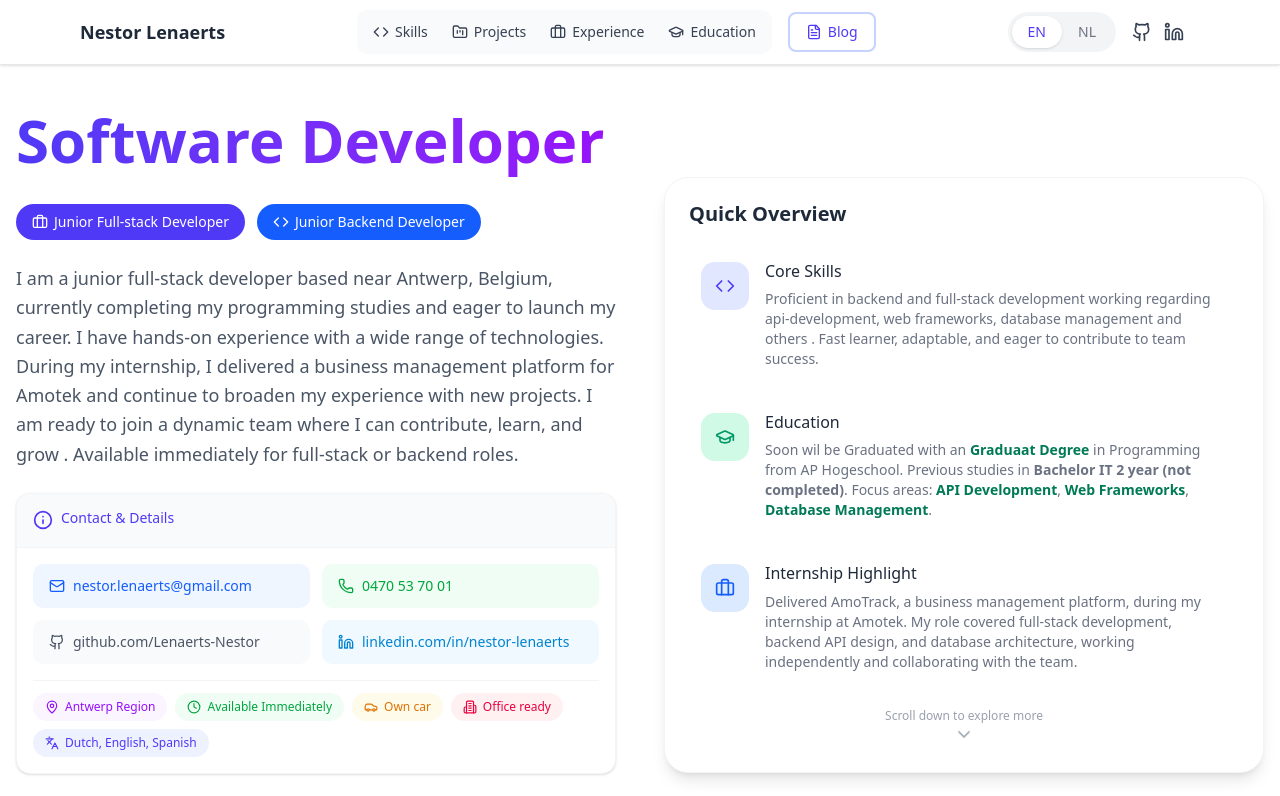
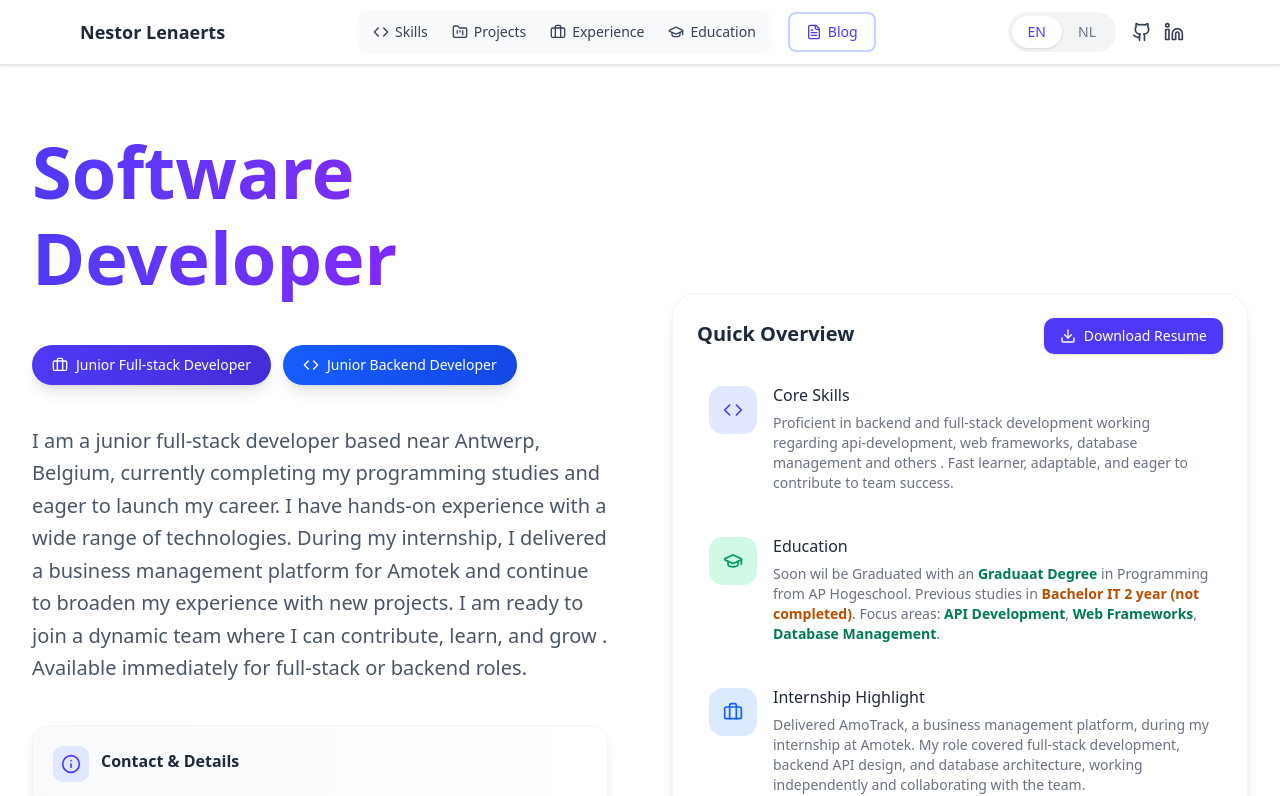
Before and after one commit to Lenaerts-Nestor/personal-portfolio, a React (Vite) app: page / in a window 1280 px wide. Shown: the top 796 px of the page. Built offline with nearby package versions, Linux system fonts and the light colour scheme.

Commit message:
clean up of code

```diff
--- a/src/components/home/sections/intro-section.tsx
+++ b/src/components/home/sections/intro-section.tsx
@@ -1,92 +1,61 @@
 import { motion } from 'framer-motion';
-import { Download } from 'lucide-react';
+import { memo, useMemo } from 'react';
 import { gradientTextClasses } from '../../../style/style';
 import { useI18n } from '../../shared/i18nContext';
-import { Code, Briefcase, GraduationCap } from 'lucide-react';
 
 import { ContactCard } from './intro/contact-card';
 import { OverviewCard } from './intro/overview-card';
 import { PositionBadges } from './intro/position-badges';
 import { SectionDescription } from './intro/section-description';
+import { createOverviewSections } from './intro/overview-data';
 import { staggerContainer, fadeIn } from '../../../interface/intro';
 
-export const IntroSection = () => {
+export const IntroSection = memo(() => {
   const { t } = useI18n();
-
-  const overviewSections = [
-    {
-      icon: <Code className='w-5 h-5' />,
-      title: t('home.coreSkillsTitle'),
-      description: t('home.intro.overviewSkillsDescription'),
-      bgColor: 'bg-indigo-100',
-      textColor: 'text-indigo-600',
-      iconColor: 'text-indigo-600',
-    },
-    {
-      icon: <GraduationCap className='w-5 h-5' />,
-      title: t('home.educationTitle'),
-      description: t('home.intro.overviewEducationSummary').replace(
-        /API Development|Web Frameworks|Database Management/g,
-        '<span class="font-semibold text-emerald-700">$&</span>'
-      ),
-      bgColor: 'bg-emerald-100',
-      textColor: 'text-emerald-600',
-      iconColor: 'text-emerald-600',
-    },
-    {
-      icon: <Briefcase className='w-5 h-5' />,
-      title: t('home.intro.internshipHighlightTitle'),
-      description: t('home.intro.internshipHighlightDescription'),
-      bgColor: 'bg-blue-100',
-      textColor: 'text-blue-600',
-      iconColor: 'text-blue-600',
-    },
-  ];
+  const overviewSections = useMemo(() => createOverviewSections(t), [t]);
 
   return (
     <section
       id='intro'
-      className='min-h-[calc(100vh-64px)] flex items-center py-6 sm:py-10 overflow-hidden'
+      className='min-h-[calc(100vh-64px)] flex items-center py-8 sm:py-12 lg:py-16 overflow-hidden'
+      role='banner'
+      aria-labelledby='intro-heading'
     >
-      <div className='max-w-7xl mx-auto px-4 w-full'>
-        <div className='grid lg:grid-cols-2 gap-12 items-center'>
+      <div className='max-w-7xl mx-auto px-4 sm:px-6 lg:px-8 w-full'>
+        <div className='grid lg:grid-cols-2 gap-8 lg:gap-16 items-center'>
+          {/* Main Content */}
           <motion.div
             initial='hidden'
             animate='visible'
             variants={staggerContainer}
-            className='space-y-6'
+            className='space-y-8 lg:space-y-10'
           >
             <motion.h1
-              className={`text-4xl sm:text-5xl lg:text-6xl font-bold text-indigo-600 ${gradientTextClasses}`}
+              id='intro-heading'
+              className={`text-4xl sm:text-5xl lg:text-6xl xl:text-7xl font-bold leading-tight ${gradientTextClasses}`}
               variants={fadeIn}
             >
               {t('home.intro.softwareDeveloper')}
             </motion.h1>
-            <PositionBadges t={t} fadeIn={fadeIn} />
-            <SectionDescription t={t} fadeIn={fadeIn} />
-            <ContactCard t={t} fadeIn={fadeIn} />
-            <motion.div variants={fadeIn}>
-              <a
-                href={t('about.cvDownloadLink')}
-                download
-                className='inline-flex items-center justify-center gap-2 px-6 py-3 bg-indigo-600 text-white rounded-lg hover:bg-indigo-700 transition-colors duration-300'
-              >
-                <Download className='w-5 h-5' />
-                <span>{t('home.intro.downloadResume')}</span>
-              </a>
-            </motion.div>
+
+            <PositionBadges />
+            <SectionDescription />
+            <ContactCard />
           </motion.div>
 
+          {/* Overview Card */}
           <motion.div
             initial={{ opacity: 0, x: 20 }}
             animate={{ opacity: 1, x: 0 }}
             transition={{ duration: 0.6, delay: 0.2 }}
-            className='w-full'
+            className='w-full lg:justify-self-end'
           >
-            <OverviewCard t={t} overviewSections={overviewSections} />
+            <OverviewCard overviewSections={overviewSections} />
           </motion.div>
         </div>
       </div>
     </section>
   );
-};
+});
+
+IntroSection.displayName = 'IntroSection';
--- a/src/components/home/sections/intro/contact-card.tsx
+++ b/src/components/home/sections/intro/contact-card.tsx
@@ -1,100 +1,146 @@
 import { Info, Mail, Phone, Github, Linkedin, MapPin, Clock, Car, Building2, Languages, Briefcase, Code } from 'lucide-react';
 import { motion } from 'framer-motion';
-import type { ContactCardProps } from '../../../../interface/intro';
+import { memo } from 'react';
+import { useI18n } from '../../../shared/i18nContext';
+import { fadeIn } from '../../../../interface/intro';
 
+const contactItems = [
+  {
+    key: 'email',
+    icon: Mail,
+    color: 'blue',
+    href: (value: string) => `mailto:${value}`,
+    ariaLabel: 'Send email'
+  },
+  {
+    key: 'phone',
+    icon: Phone,
+    color: 'green',
+    href: (value: string) => `tel:${value}`,
+    ariaLabel: 'Call phone number'
+  },
+  {
+    key: 'githubUsername',
+    icon: Github,
+    color: 'gray',
+    href: (value: string) => `https://${value}`,
+    target: '_blank',
+    ariaLabel: 'View GitHub profile'
+  },
+  {
+    key: 'linkedinUsername',
+    icon: Linkedin,
+    color: 'sky',
+    href: (value: string) => `https://${value}`,
+    target: '_blank',
+    ariaLabel: 'View LinkedIn profile'
+  },
+];
 
+const statusBadges = [
+  { key: 'antwerpenRegion', icon: MapPin, color: 'purple' },
+  { key: 'availableImmediately', icon: Clock, color: 'green' },
+  { key: 'hasCar', icon: Car, color: 'amber' },
+  { key: 'officeReady', icon: Building2, color: 'rose' },
+  { key: 'languages', icon: Languages, color: 'indigo' },
+];
 
-export const ContactCard = ({ t, fadeIn }: ContactCardProps) => {
+const mobileBadges = [
+  { key: 'juniorFullStack', icon: Briefcase, color: 'indigo' },
+  { key: 'juniorBackend', icon: Code, color: 'blue' },
+];
+
+export const ContactCard = memo(() => {
+  const { t } = useI18n();
+
+  const getContactItemClasses = (color: string) => {
+    const colorMap = {
+      blue: 'bg-blue-50 text-blue-600 hover:bg-blue-100',
+      green: 'bg-green-50 text-green-600 hover:bg-green-100',
+      gray: 'bg-gray-50 text-gray-600 hover:bg-gray-100',
+      sky: 'bg-sky-50 text-sky-600 hover:bg-sky-100',
+    };
+    return `group flex items-center gap-3 px-4 py-3.5 rounded-xl transition-all duration-200 hover:scale-[1.02] hover:shadow-md ${colorMap[color as keyof typeof colorMap]}`;
+  };
+
+  const getBadgeClasses = (color: string, variant: 'status' | 'mobile' = 'status') => {
+    const baseClasses = 'inline-flex items-center gap-2 px-3 py-2 rounded-full text-xs font-medium transition-colors duration-200';
+    const colorMap = {
+      purple: variant === 'status' ? 'bg-purple-50 text-purple-600 hover:bg-purple-100' : 'bg-purple-100 text-purple-700 hover:bg-purple-200',
+      green: variant === 'status' ? 'bg-green-50 text-green-600 hover:bg-green-100' : 'bg-green-100 text-green-700 hover:bg-green-200',
+      amber: variant === 'status' ? 'bg-amber-50 text-amber-600 hover:bg-amber-100' : 'bg-amber-100 text-amber-700 hover:bg-amber-200',
+      rose: variant === 'status' ? 'bg-rose-50 text-rose-600 hover:bg-rose-100' : 'bg-rose-100 text-rose-700 hover:bg-rose-200',
+      indigo: variant === 'status' ? 'bg-indigo-50 text-indigo-600 hover:bg-indigo-100' : 'bg-indigo-100 text-indigo-700 hover:bg-indigo-200',
+      blue: variant === 'status' ? 'bg-blue-50 text-blue-600 hover:bg-blue-100' : 'bg-blue-100 text-blue-700 hover:bg-blue-200',
+    };
+    return `${baseClasses} ${colorMap[color as keyof typeof colorMap]}`;
+  };
+
   return (
     <motion.div
       variants={fadeIn}
-      className='mt-6 bg-white rounded-xl border border-gray-100 shadow-sm overflow-hidden'
+      className='bg-white rounded-2xl border border-gray-100 shadow-lg hover:shadow-xl transition-all duration-300 overflow-hidden backdrop-blur-sm'
     >
-      <div className='flex items-center gap-2 p-4 border-b border-gray-100 bg-gray-50'>
+      {/* Header */}
+      <div className='flex items-center gap-3 p-5 border-b border-gray-100 bg-gradient-to-r from-gray-50 to-white'>
+        <div className='p-2 bg-indigo-100 rounded-lg'>
           <Info className='w-5 h-5 text-indigo-600' />
-        <h3 className='text-sm font-medium text-indigo-600'>
+        </div>
+        <h3 className='text-base font-semibold text-gray-800'>
           {t('home.intro.contactDetails')}
         </h3>
       </div>
 
-      <div className='p-4'>
-        <div className='grid grid-cols-1 sm:grid-cols-2 gap-3 mb-4'>
+      <div className='p-5 space-y-5'>
+        {/* Contact Links */}
+        <div className='grid grid-cols-1 sm:grid-cols-2 gap-3'>
+          {contactItems.map(({ key, icon: Icon, color, href, target, ariaLabel }) => (
             <a
-            href={`mailto:${t('home.intro.email')}`}
-            className='flex items-center gap-2 px-4 py-3 bg-blue-50 text-blue-600 rounded-lg hover:bg-blue-100 transition-colors duration-200'
+              key={key}
+              href={href(t(`home.intro.${key}`))}
+              {...(target && { target, rel: 'noopener noreferrer' })}
+              className={getContactItemClasses(color)}
+              aria-label={ariaLabel}
             >
-            <Mail className='w-4 h-4 flex-shrink-0' />
-            <span className='text-sm truncate'>
-              {t('home.intro.email')}
+              <Icon className='w-4 h-4 flex-shrink-0 group-hover:scale-110 transition-transform duration-200' />
+              <span className='text-sm font-medium truncate'>
+                {t(`home.intro.${key}`)}
               </span>
             </a>
-          <a
-            href={`tel:${t('home.intro.phone')}`}
-            className='flex items-center gap-2 px-4 py-3 bg-green-50 text-green-600 rounded-lg hover:bg-green-100 transition-colors duration-200'
-          >
-            <Phone className='w-4 h-4 flex-shrink-0' />
-            <span className='text-sm truncate'>
-              {t('home.intro.phone')}
-            </span>
-          </a>
-          <a
-            href={`https://${t('home.intro.githubUsername')}`}
-            target='_blank'
-            rel='noopener noreferrer'
-            className='flex items-center gap-2 px-4 py-3 bg-gray-50 text-gray-600 rounded-lg hover:bg-gray-100 transition-colors duration-200'
-          >
-            <Github className='w-4 h-4 flex-shrink-0' />
-            <span className='text-sm truncate'>
-              {t('home.intro.githubUsername')}
-            </span>
-          </a>
-          <a
-            href={`https://${t('home.intro.linkedinUsername')}`}
-            target='_blank'
-            rel='noopener noreferrer'
-            className='flex items-center gap-2 px-4 py-3 bg-sky-50 text-sky-600 rounded-lg hover:bg-sky-100 transition-colors duration-200'
-          >
-            <Linkedin className='w-4 h-4 flex-shrink-0' />
-            <span className='text-sm truncate'>
-              {t('home.intro.linkedinUsername')}
-            </span>
-          </a>
+          ))}
         </div>
 
-        <div className='pt-3 border-t border-gray-100'>
+        {/* Status Badges */}
+        <div className='pt-4 border-t border-gray-100'>
           <div className='flex flex-wrap gap-2'>
-            <span className='inline-flex items-center gap-1.5 px-3 py-1.5 bg-purple-50 text-purple-600 rounded-full text-xs font-medium'>
-              <MapPin className='w-3.5 h-3.5' />
-              <span>{t('home.intro.antwerpenRegion')}</span>
+            {statusBadges.map(({ key, icon: Icon, color }) => {
+              const translationKey = key === 'hasCar' || key === 'officeReady' ? `home.${key}` : `home.intro.${key}`;
+              return (
+                <span
+                  key={key}
+                  className={getBadgeClasses(color)}
+                >
+                  <Icon className='w-3.5 h-3.5' />
+                  <span>{t(translationKey)}</span>
                 </span>
-            <span className='inline-flex items-center gap-1.5 px-3 py-1.5 bg-green-50 text-green-600 rounded-full text-xs font-medium'>
-              <Clock className='w-3.5 h-3.5' />
-              <span>{t('home.intro.availableImmediately')}</span>
+              );
+            })}
+
+            {/* Mobile-only position badges */}
+            {mobileBadges.map(({ key, icon: Icon, color }) => (
+              <span
+                key={key}
+                className={`${getBadgeClasses(color, 'mobile')} md:hidden`}
+              >
+                <Icon className='w-3.5 h-3.5' />
+                <span>{t(`home.intro.${key}`)}</span>
               </span>
-            <span className='inline-flex items-center gap-1.5 px-3 py-1.5 bg-amber-50 text-amber-600 rounded-full text-xs font-medium'>
-              <Car className='w-3.5 h-3.5' />
-              <span>{t('home.hasCar')}</span>
-            </span>
-            <span className='inline-flex items-center gap-1.5 px-3 py-1.5 bg-rose-50 text-rose-600 rounded-full text-xs font-medium'>
-              <Building2 className='w-3.5 h-3.5' />
-              <span>{t('home.officeReady')}</span>
-            </span>
-            <span className='inline-flex items-center gap-1.5 px-3 py-1.5 bg-indigo-50 text-indigo-600 rounded-full text-xs font-medium'>
-              <Languages className='w-3.5 h-3.5' />
-              <span>{t('home.intro.languages')}</span>
-            </span>
-
-            <span className='inline-flex items-center gap-1.5 px-3 py-1.5 bg-indigo-100 text-indigo-700 rounded-full text-xs font-medium md:hidden'>
-              <Briefcase className='w-3.5 h-3.5' />
-              <span>{t('home.intro.juniorFullStack')}</span>
-            </span>
-            <span className='inline-flex items-center gap-1.5 px-3 py-1.5 bg-blue-100 text-blue-700 rounded-full text-xs font-medium md:hidden'>
-              <Code className='w-3.5 h-3.5' />
-              <span>{t('home.intro.juniorBackend')}</span>
-            </span>
+            ))}
           </div>
         </div>
       </div>
     </motion.div>
   );
-};
+});
+
+ContactCard.displayName = 'ContactCard';
--- a/src/components/home/sections/intro/overview-card.tsx
+++ b/src/components/home/sections/intro/overview-card.tsx
@@ -1,14 +1,33 @@
-import type { OverviewCardProps } from '../../../../interface/intro';
+import { memo } from 'react';
+import { Download } from 'lucide-react';
 import { ScrollIndicator } from './scroll-indicator';
+import { useI18n } from '../../../shared/i18nContext';
+import type { OverviewSection } from '../../../../interface/intro';
 
+interface OverviewCardProps {
+  overviewSections: OverviewSection[];
+}
 
-export const OverviewCard = ({ t, overviewSections }: OverviewCardProps) => {
+export const OverviewCard = memo(({ overviewSections }: OverviewCardProps) => {
+  const { t } = useI18n();
+
   return (
     <div className='bg-white rounded-3xl shadow-lg overflow-hidden border border-gray-100 hover:shadow-xl transition-shadow duration-300'>
       <div className='p-6'>
-        <h2 className='text-xl font-semibold text-gray-800 mb-5'>
-          {t('home.quickOverview')}
-        </h2>
+        <div className='flex items-center justify-between mb-5'>
+          <h2 className='text-xl font-semibold text-gray-800'>
+            {t('home.quickOverview')}
+          </h2>
+          <a
+            href={t('about.cvDownloadLink')}
+            download
+            className='inline-flex items-center gap-2 px-4 py-2 bg-indigo-600 text-white rounded-lg hover:bg-indigo-700 transition-colors duration-300 text-sm font-medium shadow-sm hover:shadow-md'
+          >
+            <Download className='w-4 h-4' />
+            <span className='hidden sm:inline'>{t('home.intro.downloadResume')}</span>
+            <span className='sm:hidden'>CV</span>
+          </a>
+        </div>
 
         <div className='space-y-5'>
           {overviewSections.map((section, index) => (
@@ -38,8 +57,10 @@ export const OverviewCard = ({ t, overviewSections }: OverviewCardProps) => {
           ))}
         </div>
 
-        <ScrollIndicator t={t} />
+        <ScrollIndicator />
       </div>
     </div>
   );
-};
+});
+
+OverviewCard.displayName = 'OverviewCard';
--- /dev/null
+++ b/src/components/home/sections/intro/overview-data.ts
@@ -0,0 +1,33 @@
+import { createElement } from 'react';
+import { Code, Briefcase, GraduationCap } from 'lucide-react';
+import type { OverviewSection } from '../../../../interface/intro';
+
+export const createOverviewSections = (t: (key: string) => string): OverviewSection[] => [
+  {
+    icon: createElement(Code, { className: 'w-5 h-5' }),
+    title: t('home.coreSkillsTitle'),
+    description: t('home.intro.overviewSkillsDescription'),
+    bgColor: 'bg-indigo-100',
+    textColor: 'text-indigo-600',
+    iconColor: 'text-indigo-600',
+  },
+  {
+    icon: createElement(GraduationCap, { className: 'w-5 h-5' }),
+    title: t('home.educationTitle'),
+    description: t('home.intro.overviewEducationSummary').replace(
+      /API Development|Web Frameworks|Database Management/g,
+      '<span class="font-semibold text-emerald-700">$&</span>'
+    ),
+    bgColor: 'bg-emerald-100',
+    textColor: 'text-emerald-600',
+    iconColor: 'text-emerald-600',
+  },
+  {
+    icon: createElement(Briefcase, { className: 'w-5 h-5' }),
+    title: t('home.intro.internshipHighlightTitle'),
+    description: t('home.intro.internshipHighlightDescription'),
+    bgColor: 'bg-blue-100',
+    textColor: 'text-blue-600',
+    iconColor: 'text-blue-600',
+  },
+];
--- a/src/components/home/sections/intro/position-badges.tsx
+++ b/src/components/home/sections/intro/position-badges.tsx
@@ -1,21 +1,27 @@
 import { motion } from 'framer-motion';
+import { memo } from 'react';
 import { Briefcase, Code } from 'lucide-react';
-import type { PositionBadgesProps } from '../../../../interface/intro';
+import { useI18n } from '../../../shared/i18nContext';
+import { fadeIn } from '../../../../interface/intro';
 
-export const PositionBadges = ({ t, fadeIn }: PositionBadgesProps) => {
+export const PositionBadges = memo(() => {
+  const { t } = useI18n();
+
   return (
     <motion.div
       variants={fadeIn}
-      className='flex-wrap gap-3 mt-4 hidden md:flex'
+      className='flex flex-wrap gap-3 mt-4'
     >
-      <span className='inline-flex items-center gap-1.5 px-4 py-2 rounded-full bg-indigo-600 text-white text-sm font-medium'>
+      <span className='inline-flex items-center gap-2 px-5 py-2.5 rounded-full bg-gradient-to-r from-indigo-600 to-indigo-700 text-white text-sm font-medium shadow-lg hover:shadow-xl transition-all duration-300 hover:scale-105'>
         <Briefcase className='w-4 h-4' />
         <span>{t('home.intro.juniorFullStack')}</span>
       </span>
-      <span className='inline-flex items-center gap-1.5 px-4 py-2 rounded-full bg-blue-600 text-white text-sm font-medium'>
+      <span className='inline-flex items-center gap-2 px-5 py-2.5 rounded-full bg-gradient-to-r from-blue-600 to-blue-700 text-white text-sm font-medium shadow-lg hover:shadow-xl transition-all duration-300 hover:scale-105'>
         <Code className='w-4 h-4' />
         <span>{t('home.intro.juniorBackend')}</span>
       </span>
     </motion.div>
   );
-};
+});
+
+PositionBadges.displayName = 'PositionBadges';
--- a/src/components/home/sections/intro/section-description.tsx
+++ b/src/components/home/sections/intro/section-description.tsx
@@ -1,28 +1,38 @@
 import { motion } from 'framer-motion';
-import type { SectionDescriptionProps } from '../../../../interface/intro';
+import { memo } from 'react';
+import { useI18n } from '../../../shared/i18nContext';
+import { fadeIn } from '../../../../interface/intro';
 
+export const SectionDescription = memo(() => {
+  const { t } = useI18n();
 
-export const SectionDescription = ({ t, fadeIn }: SectionDescriptionProps) => {
   return (
-    <motion.p
-      className='text-lg text-gray-600 leading-relaxed max-w-2xl'
+    <motion.div
+      className='space-y-4'
       variants={fadeIn}
     >
+      <p className='text-lg lg:text-xl text-gray-600 leading-relaxed max-w-2xl'>
         {t('home.intro.introP1')}
-      <span className='font-medium'>{t('home.intro.age')}</span>
+        <span className='font-semibold text-gray-800'>{t('home.intro.age')}</span>
         {t('home.intro.introP2')}
-      <span className='font-semibold text-indigo-600'>
+        <span className='font-bold text-indigo-600 hover:text-indigo-700 transition-colors'>
           {t('home.intro.degree')}
         </span>
         {t('home.intro.introP3')}
-      <span className='font-semibold text-indigo-600'>
+      </p>
+
+      <p className='text-lg lg:text-xl text-gray-600 leading-relaxed max-w-2xl'>
+        <span className='font-bold text-indigo-600 hover:text-indigo-700 transition-colors'>
           {t('home.intro.projectHighlight')}
         </span>
         {t('home.intro.introP4')}
-      <span className='font-medium'>
+        <span className='font-semibold text-gray-800'>
           {t('home.intro.roleAspiration')}
         </span>
         {t('home.intro.introP5')}
-    </motion.p>
+      </p>
+    </motion.div>
   );
-};
+});
+
+SectionDescription.displayName = 'SectionDescription';
--- a/src/components/home/sections/projects/project-carousel.tsx
+++ b/src/components/home/sections/projects/project-carousel.tsx
@@ -15,7 +15,6 @@ export const ProjectCarousel = ({
 }: ProjectCarouselProps) => {
   const carouselRef = useRef<HTMLDivElement>(null);
 
-  // Carousel navigation
   const nextProject = () => {
     setCarouselIdx((prevIdx: number) => (prevIdx + 1) % projects.length);
   };
@@ -26,7 +25,6 @@ export const ProjectCarousel = ({
     );
   };
 
-  // Render tech icon
   const renderTechIcon = (tech: string) => {
     const iconData = project_techIcons[tech as keyof typeof project_techIcons];
     if (iconData) {
--- a/src/interface/intro.ts
+++ b/src/interface/intro.ts
@@ -1,6 +1,6 @@
 import type { JSX } from "react";
 
-export   const fadeIn = {
+export const fadeIn = {
   hidden: { opacity: 0, y: 20 },
   visible: {
     opacity: 1,
@@ -17,30 +17,13 @@ export   const fadeIn = {
       staggerChildren: 0.1,
     },
   },
-  };export interface OverviewCardProps {
-    t: (key: string) => string;
-    overviewSections: Array<{
+};
+
+export interface OverviewSection {
   icon: JSX.Element;
   title: string;
   description: string;
   bgColor: string;
   textColor: string;
   iconColor: string;
-    }>;
 }
-  export interface ContactCardProps {
-  t: (key: string) => string;
-  fadeIn: any;
-}
-
-export interface PositionBadgesProps {
-  t: (key: string) => string;
-  fadeIn: any;
-}
-export interface ScrollIndicatorProps {
-  t: (key: string) => string;
-}
-export interface SectionDescriptionProps {
-  t: (key: string) => string;
-  fadeIn: any;
-}
```
Also changed, not shown: src/components/home/sections/intro/scroll-indicator.tsx (+7 -3 lines). Lines whose indentation alone changed are shown as unchanged.
